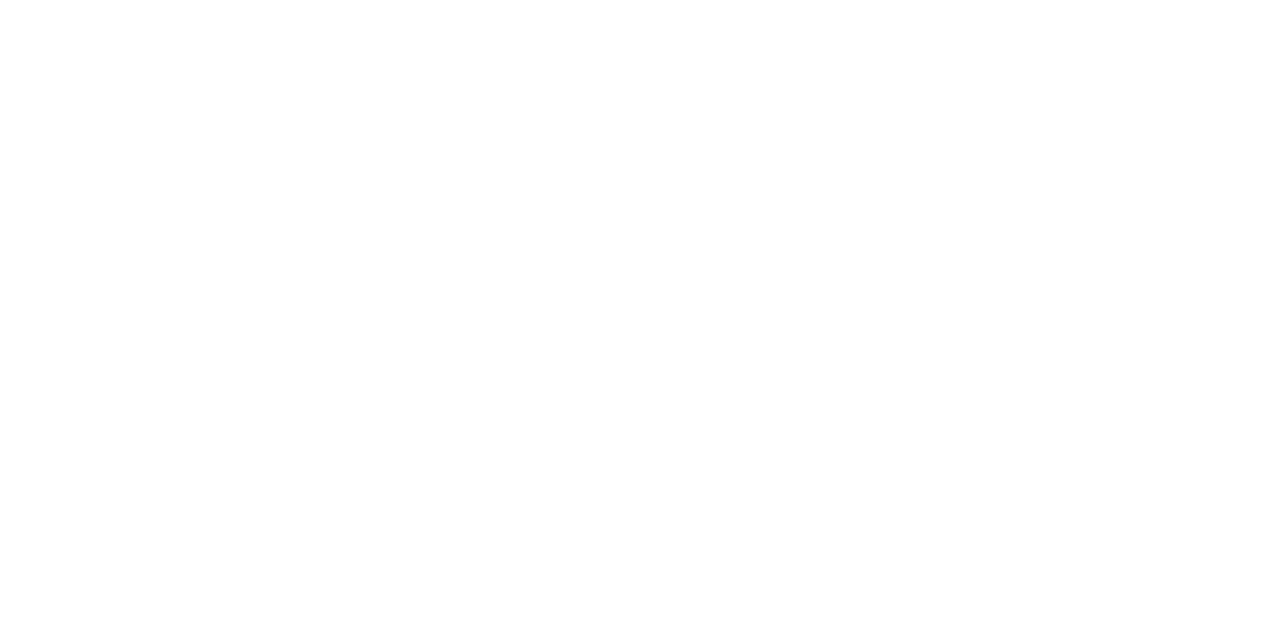
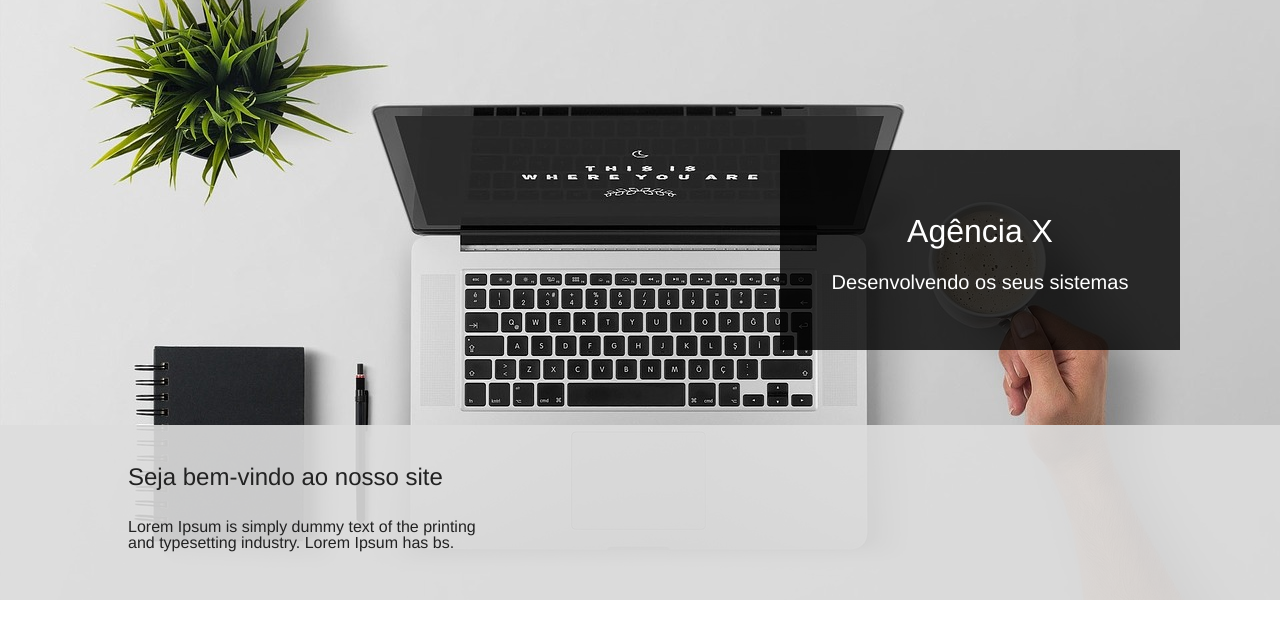
Before and after one commit to MoisesSS1/onePage_agencia, a plain HTML site: page index.html in a window 1280 px wide. Drawn offline with Linux system fonts and the light colour scheme.

Commit message:
Terminando html + css header

```diff
--- /dev/null
+++ b/css/reset.css
@@ -0,0 +1,52 @@
+/* http://meyerweb.com/eric/tools/css/reset/
+   v2.0 | 20110126
+   License: none (public domain)
+*/
+
+*{
+    box-sizing: border-box;
+}
+
+html, body, div, span, applet, object, iframe,
+h1, h2, h3, h4, h5, h6, p, blockquote, pre,
+a, abbr, acronym, address, big, cite, code,
+del, dfn, em, img, ins, kbd, q, s, samp,
+small, strike, strong, sub, sup, tt, var,
+b, u, i, center,
+dl, dt, dd, ol, ul, li,
+fieldset, form, label, legend,
+table, caption, tbody, tfoot, thead, tr, th, td,
+article, aside, canvas, details, embed,
+figure, figcaption, footer, header, hgroup,
+menu, nav, output, ruby, section, summary,
+time, mark, audio, video {
+	margin: 0;
+	padding: 0;
+	border: 0;
+	font-size: 100%;
+	font: inherit;
+	vertical-align: baseline;
+}
+/* HTML5 display-role reset for older browsers */
+article, aside, details, figcaption, figure,
+footer, header, hgroup, menu, nav, section {
+	display: block;
+}
+body {
+	line-height: 1;
+}
+ol, ul {
+	list-style: none;
+}
+blockquote, q {
+	quotes: none;
+}
+blockquote:before, blockquote:after,
+q:before, q:after {
+	content: '';
+	content: none;
+}
+table {
+	border-collapse: collapse;
+	border-spacing: 0;
+}
--- /dev/null
+++ b/css/styles.css
@@ -0,0 +1,79 @@
+/* general */
+html{
+    font-family: Helvetica, sans-serif;
+}
+
+.banner {
+    width: 100%;
+    height: 600px;
+    background-image: url('../img/capa2.jpg');
+    background-position: center;
+    position: relative;
+}
+
+.box-container{
+    width: 400px;
+    height: 200px;
+    text-align: center;
+    position: absolute;
+    right: 100px;
+    bottom: 250px;
+}
+
+.box-background{
+    width: 100%;
+    height: 100%;
+    background-color: #000;
+    opacity: .8;
+    position: relative;
+}
+
+.box-banner-title {
+    position: absolute;
+    width: 100%;
+    text-align: center;
+    top: 0px;
+    color: #fff;
+    padding-top: 65px;
+}
+
+.box-banner-title h1{
+    font-size: 32px;
+    margin-bottom: 25px;
+}
+
+.box-banner-title p{
+    font-size: 20px;
+}
+
+.company-info-container {
+    position: absolute;
+    bottom: 0px;
+    width: 100%;
+    height: 175px;
+}
+
+.company-info-background {
+    width: 100%;
+    height: 100%;
+    background-color: #DDD;
+    opacity: .9;
+}
+
+.company-info-titlebox {
+    position: absolute;
+    padding-left: 10%;
+    top: 40px;
+    width: 500px;
+
+}
+
+.company-info-titlebox h2, .company-info-titlebox p{
+    color: #222;
+
+}
+
+.company-info-titlebox h2 {
+    margin-bottom: 30px;
+    font-size: 24px;
+}
--- a/index.html
+++ b/index.html
@@ -5,9 +5,36 @@
     <meta http-equiv="X-UA-Compatible" content="IE=edge">
     <meta name="viewport" content="width=device-width, initial-scale=1.0">
     <title>Projeto one page - agência</title>
-    <link rel="stylesheet" href="style.css">
+    <link rel="stylesheet" href="css/reset.css">
+    <link rel="stylesheet" href="./css/styles.css">
+    <script src="https://kit.fontawesome.com/70e3c9f75e.js" crossorigin="anonymous"></script>
+
 </head>
 <body>
+    <div class="container">
+        <!-- Banner -->
+        <header>
+            <div class="banner">
+                <div class="box-container">
+                    <div class="box-background"></div>
+                    <div class="box-banner-title">
+                        <h1>Agência X</h1>
+                        <p>Desenvolvendo os seus sistemas</p>
+                    </div>
+                </div>
+
+                <div class="company-info-container">
+                    <div class="company-info-background"></div>
+                    <div class="company-info-titlebox">
+                        <h2>Seja bem-vindo ao nosso site</h2>
+                        <p>Lorem Ipsum is simply dummy text of the printing and typesetting industry. Lorem Ipsum has bs.</p>
+                    </div>
+                </div>
+        <!-- Banner -->
+            </div>
+        </header>
+    </div>
+
 
 </body>
 </html>
```
Also changed, not shown: img/capa.jpg (added), img/capa2.jpg (added), img/rodape.jpg (added), style.css (deleted).
